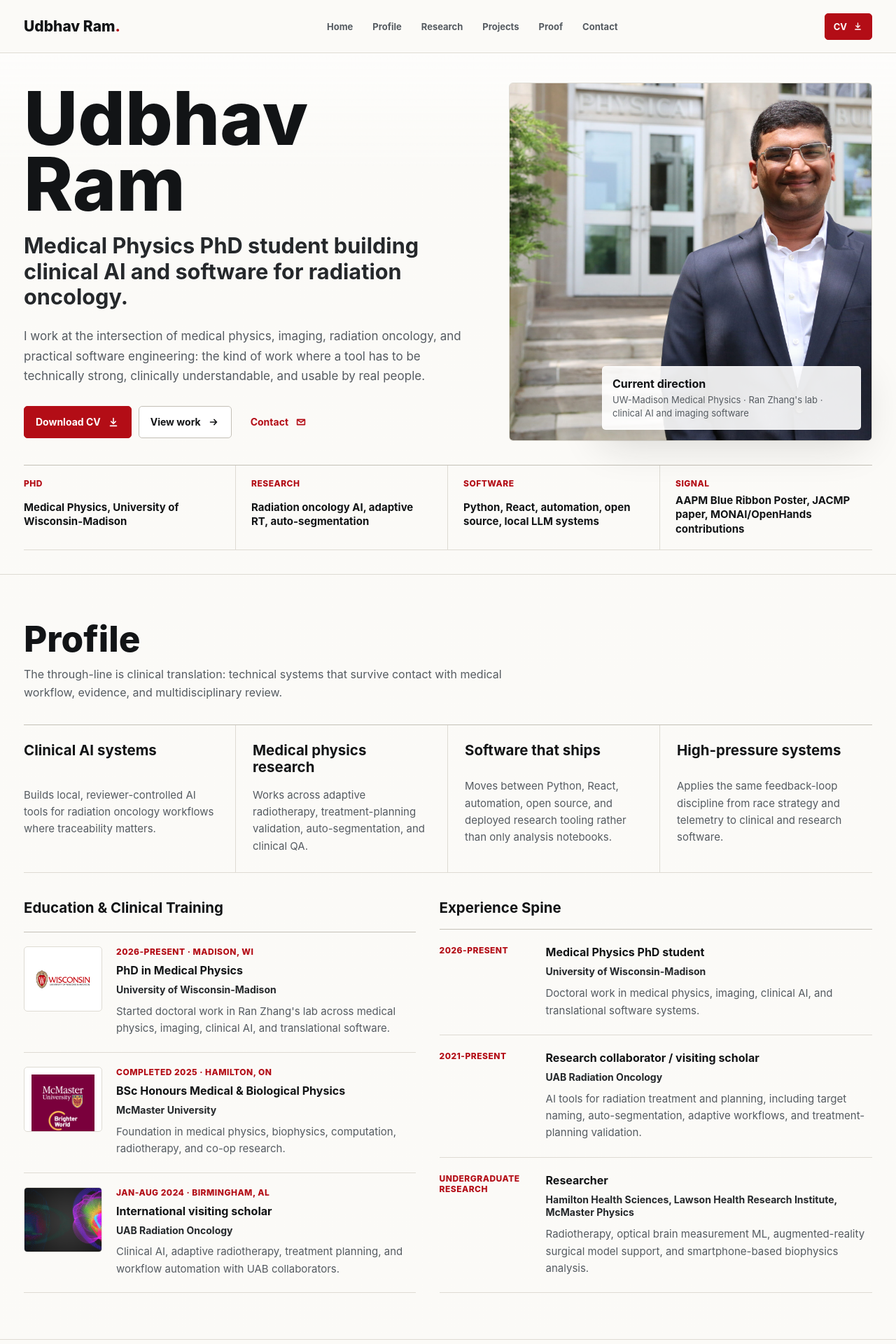
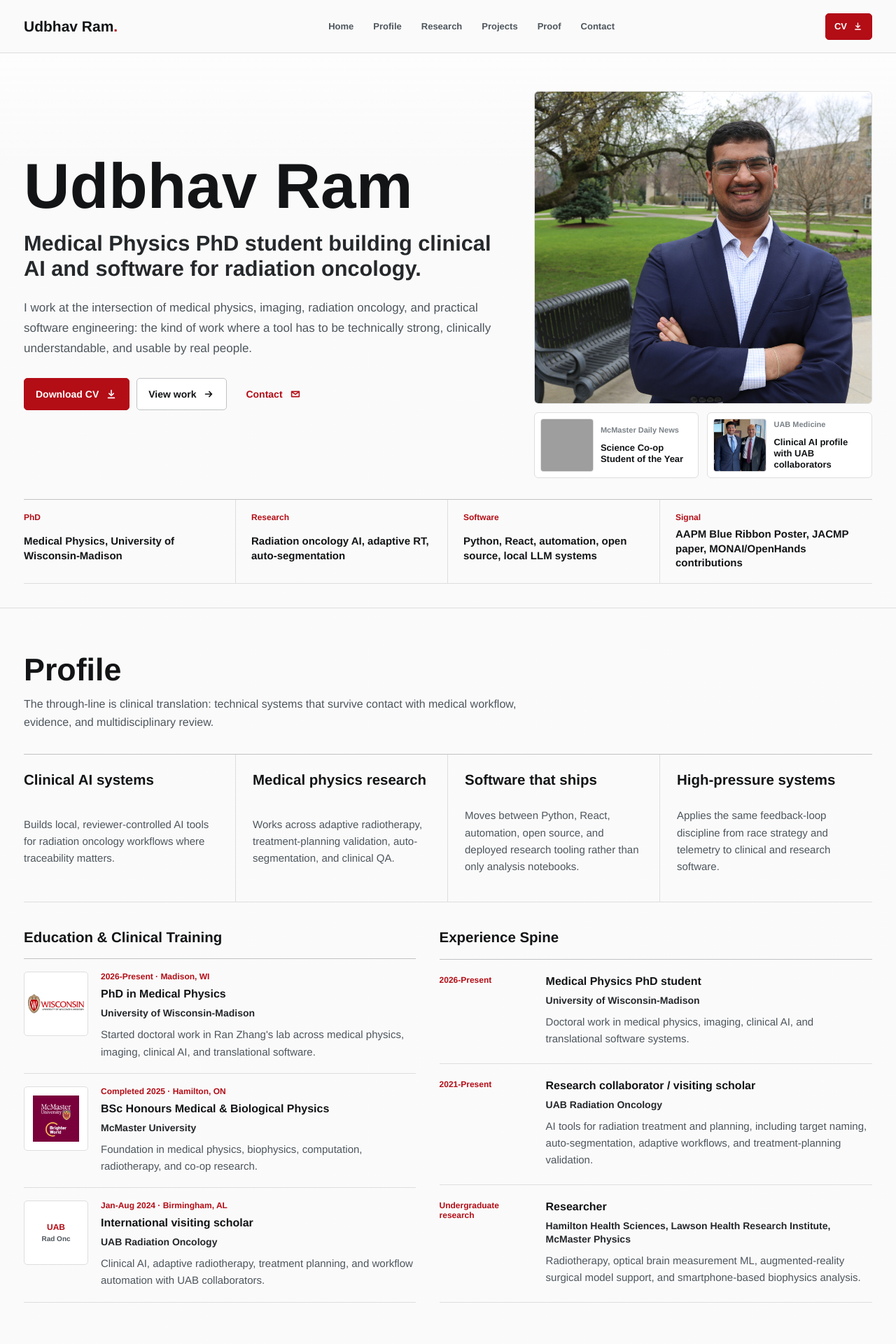
Before and after one commit to udiram/udbhavram.com, a React (Vite) app: page / in a window 1280 px wide. Shown: the top 1920 px of the page at 70% size. Built offline with nearby package versions, Linux system fonts and the light colour scheme; grey boxes are pictures that could not be loaded.

Commit message:
Refine portfolio imagery and layout

```diff
--- a/src/App.css
+++ b/src/App.css
@@ -37,24 +37,24 @@ svg {
 }
 
 .portfolio-site {
-  --bg: #fbfaf7;
+  --bg: #fafafa;
   --surface: #ffffff;
-  --surface-soft: #f2f0eb;
+  --surface-soft: #f3f4f3;
   --ink: #121416;
-  --muted: #555b61;
-  --soft: #858b91;
-  --line: #dedbd3;
-  --line-strong: #c4c0b7;
+  --muted: #4e565d;
+  --soft: #7a8187;
+  --line: #dedede;
+  --line-strong: #bfc2c4;
   --accent: #b30d16;
   --accent-dark: #84080f;
   --charcoal: #25282b;
   min-height: 100svh;
   overflow-x: clip;
   background:
-    linear-gradient(180deg, rgba(255, 255, 255, 0.86), rgba(251, 250, 247, 0.95) 240px),
+    linear-gradient(180deg, rgba(255, 255, 255, 0.88), rgba(250, 250, 250, 0.96) 240px),
     var(--bg);
   color: var(--ink);
-  font-family: "Avenir Next", "Inter", "Helvetica Neue", ui-sans-serif, system-ui, sans-serif;
+  font-family: "Helvetica Neue", "Avenir Next", ui-sans-serif, system-ui, sans-serif;
 }
 
 .site-header,
@@ -75,7 +75,7 @@ svg {
   align-items: center;
   gap: 26px;
   border-bottom: 1px solid var(--line);
-  background: rgba(251, 250, 247, 0.92);
+  background: rgba(250, 250, 250, 0.94);
   backdrop-filter: blur(18px);
 }
 
@@ -96,7 +96,7 @@ a {
 .brand {
   color: var(--ink);
   font-size: 21px;
-  font-weight: 780;
+  font-weight: 740;
   letter-spacing: 0;
   white-space: nowrap;
 }
@@ -125,7 +125,7 @@ a {
   border-bottom: 2px solid transparent;
   color: var(--muted);
   font-size: 13px;
-  font-weight: 680;
+  font-weight: 620;
   letter-spacing: 0;
 }
 
@@ -147,7 +147,7 @@ a {
   color: #fff;
   padding: 0 12px;
   font-size: 13px;
-  font-weight: 750;
+  font-weight: 680;
 }
 
 .header-action svg {
@@ -170,16 +170,16 @@ p {
 h1 {
   max-width: 720px;
   color: var(--ink);
-  font-size: clamp(60px, 8.3vw, 122px);
-  font-weight: 820;
+  font-size: clamp(56px, 7.1vw, 96px);
+  font-weight: 760;
   letter-spacing: 0;
   line-height: 0.88;
 }
 
 h2 {
   color: var(--ink);
-  font-size: clamp(32px, 4vw, 54px);
-  font-weight: 780;
+  font-size: clamp(31px, 3.5vw, 48px);
+  font-weight: 730;
   letter-spacing: 0;
   line-height: 0.98;
 }
@@ -187,7 +187,7 @@ h2 {
 h3 {
   color: var(--ink);
   font-size: clamp(19px, 1.6vw, 25px);
-  font-weight: 720;
+  font-weight: 680;
   line-height: 1.2;
 }
 
@@ -206,11 +206,11 @@ img {
 
 .hero {
   display: grid;
-  grid-template-columns: minmax(0, 0.98fr) minmax(370px, 0.8fr);
-  gap: 34px 58px;
-  align-items: center;
-  min-height: calc(100svh - 76px);
-  padding-top: 42px;
+  grid-template-columns: minmax(0, 1fr) minmax(360px, 0.72fr);
+  gap: 30px 58px;
+  align-items: start;
+  min-height: auto;
+  padding-top: 54px;
   padding-bottom: 34px;
 }
 
@@ -219,13 +219,14 @@ img {
   align-content: center;
   gap: 24px;
   min-width: 0;
+  padding-top: 96px;
 }
 
 .role-line {
   max-width: 720px;
   color: var(--charcoal);
   font-size: clamp(23px, 2.4vw, 34px);
-  font-weight: 650;
+  font-weight: 610;
   line-height: 1.18;
 }
 
@@ -253,7 +254,7 @@ img {
   padding: 0 16px;
   color: var(--ink);
   font-size: 14px;
-  font-weight: 740;
+  font-weight: 660;
   letter-spacing: 0;
 }
 
@@ -304,35 +305,70 @@ img {
 .hero-media {
   position: relative;
   display: grid;
-  align-content: stretch;
-  height: min(64svh, 610px);
-  min-height: 430px;
+  align-content: start;
+  gap: 12px;
+  min-height: 0;
 }
 
 .hero-image {
-  height: 100%;
+  aspect-ratio: 1.08 / 1;
   min-height: 0;
 }
 
 .hero-image img {
-  object-position: 58% center;
+  object-position: 62% 43%;
 }
 
-.hero-caption {
-  position: absolute;
-  right: 16px;
-  bottom: 16px;
+.hero-evidence-grid {
   display: grid;
-  gap: 4px;
-  width: min(370px, calc(100% - 32px));
-  border: 1px solid rgba(255, 255, 255, 0.62);
-  border-radius: 5px;
-  background: rgba(255, 255, 255, 0.9);
-  padding: 14px;
-  box-shadow: 0 18px 60px rgba(26, 24, 22, 0.16);
+  grid-template-columns: repeat(2, minmax(0, 1fr));
+  gap: 12px;
 }
 
-.hero-caption strong,
+.evidence-tile {
+  display: grid;
+  grid-template-columns: 76px minmax(0, 1fr);
+  gap: 10px;
+  align-items: center;
+  min-width: 0;
+  border: 1px solid var(--line);
+  border-radius: 6px;
+  background: var(--surface);
+  padding: 8px;
+  text-decoration: none;
+}
+
+.evidence-tile .image-frame {
+  grid-row: span 2;
+  aspect-ratio: 1;
+  border-radius: 4px;
+}
+
+.evidence-tile .image-frame img {
+  object-position: 50% 34%;
+}
+
+.evidence-tile span {
+  align-self: end;
+  color: var(--soft);
+  font-size: 11px;
+  font-weight: 650;
+  line-height: 1.25;
+}
+
+.evidence-tile strong {
+  align-self: start;
+  color: var(--ink);
+  font-size: 13px;
+  font-weight: 680;
+  line-height: 1.25;
+}
+
+.evidence-tile:hover strong,
+.evidence-tile:focus-visible strong {
+  color: var(--accent);
+}
+
 .hero-proof strong,
 .logo-ledger strong,
 .timeline-ledger strong,
@@ -340,12 +376,6 @@ img {
 .media-card strong,
 .recognition-panel strong {
   color: var(--ink);
-}
-
-.hero-caption span {
-  color: var(--muted);
-  font-size: 13px;
-  line-height: 1.42;
 }
 
 .hero-proof {
@@ -384,9 +414,9 @@ img {
 .timeline-ledger span {
   color: var(--accent);
   font-size: 12px;
-  font-weight: 800;
-  letter-spacing: 0.04em;
-  text-transform: uppercase;
+  font-weight: 700;
+  letter-spacing: 0;
+  text-transform: none;
 }
 
 .hero-proof strong {
@@ -418,7 +448,7 @@ img {
   gap: 8px;
   color: var(--charcoal);
   font-size: 14px;
-  font-weight: 760;
+  font-weight: 660;
   white-space: nowrap;
 }
 
@@ -478,15 +508,15 @@ img {
 
 .logo-ledger article {
   display: grid;
-  grid-template-columns: 112px minmax(0, 1fr);
-  gap: 20px;
+  grid-template-columns: 92px minmax(0, 1fr);
+  gap: 18px;
   align-items: start;
-  padding: 20px 0;
+  padding: 18px 0;
 }
 
 .logo-box {
   display: grid;
-  aspect-ratio: 1.2;
+  aspect-ratio: 1;
   align-items: center;
   justify-items: center;
   overflow: hidden;
@@ -499,12 +529,29 @@ img {
   width: 100%;
   height: 100%;
   object-fit: contain;
-  padding: 10px;
+  padding: 12px;
 }
 
-.logo-ledger article:nth-child(3) .logo-box img {
-  object-fit: cover;
-  padding: 0;
+.logo-ledger article:first-child .logo-box img {
+  transform: scale(1.42);
+}
+
+.logo-wordmark {
+  display: grid;
+  justify-items: center;
+  color: #126a45;
+  font-size: 26px;
+  font-weight: 760;
+  line-height: 0.95;
+}
+
+.logo-wordmark small {
+  margin-top: 5px;
+  color: var(--muted);
+  font-size: 10px;
+  font-weight: 650;
+  letter-spacing: 0;
+  text-transform: none;
 }
 
 .logo-ledger article > div:last-child,
@@ -524,7 +571,7 @@ img {
   color: var(--charcoal);
   font-size: 14px;
   font-style: normal;
-  font-weight: 650;
+  font-weight: 600;
   line-height: 1.35;
 }
 
@@ -562,7 +609,7 @@ img {
 .research-tabs button strong {
   color: var(--muted);
   font-size: 17px;
-  font-weight: 680;
+  font-weight: 610;
   line-height: 1.32;
 }
 
@@ -573,18 +620,18 @@ img {
 
 .research-detail {
   display: grid;
-  grid-template-columns: minmax(320px, 0.92fr) minmax(0, 1fr);
+  grid-template-columns: minmax(260px, 0.68fr) minmax(0, 1fr);
   gap: 26px;
   align-items: center;
   border: 1px solid var(--line);
   border-radius: 6px;
   background: var(--surface);
   padding: 18px;
-  box-shadow: 0 24px 80px rgba(26, 24, 22, 0.07);
 }
 
 .research-detail .image-frame {
-  aspect-ratio: 1.25;
+  aspect-ratio: 1.5;
+  background: #f7f7f7;
 }
 
 .research-detail .image-frame img {
@@ -620,24 +667,24 @@ img {
 
 .project-grid {
   display: grid;
-  grid-template-columns: repeat(2, minmax(0, 1fr));
-  gap: 24px;
+  grid-template-columns: 1fr;
+  gap: 0;
+  border-top: 1px solid var(--line-strong);
 }
 
 .project-card {
   display: grid;
-  grid-template-columns: 210px minmax(0, 1fr);
-  gap: 18px;
+  grid-template-columns: 164px minmax(0, 1fr);
+  gap: 20px;
   min-width: 0;
-  border: 1px solid var(--line);
-  border-radius: 6px;
-  background: var(--surface);
-  padding: 14px;
-  box-shadow: 0 18px 50px rgba(26, 24, 22, 0.05);
+  border-bottom: 1px solid var(--line);
+  padding: 16px 0;
 }
 
 .project-card .image-frame {
-  aspect-ratio: 1.12;
+  aspect-ratio: 1.28;
+  border-color: var(--line);
+  background: #f7f7f7;
 }
 
 .project-card .image-frame img {
@@ -661,7 +708,7 @@ img {
 dt {
   color: var(--soft);
   font-size: 13px;
-  font-weight: 760;
+  font-weight: 650;
 }
 
 dd {
@@ -677,7 +724,7 @@ dd {
   gap: 6px;
   color: var(--accent);
   font-size: 13px;
-  font-weight: 760;
+  font-weight: 650;
 }
 
 .proof-layout {
@@ -697,6 +744,10 @@ dd {
 
 .media-card .image-frame {
   aspect-ratio: 1.38;
+}
+
+.media-card .image-frame img {
+  object-position: 50% 35%;
 }
 
 .recognition-panel {
@@ -797,7 +848,7 @@ dd {
   padding: 0 10px;
   color: var(--charcoal);
   font-size: 13px;
-  font-weight: 700;
+  font-weight: 620;
 }
 
 .social-link svg {
@@ -816,7 +867,7 @@ form label {
   gap: 7px;
   color: var(--charcoal);
   font-size: 14px;
-  font-weight: 720;
+  font-weight: 620;
 }
 
 input,
@@ -893,10 +944,16 @@ form .button {
     min-height: auto;
   }
 
-  .hero-media,
+  .hero-copy {
+    padding-top: 0;
+  }
+
+  .hero-media {
+    min-height: 0;
+  }
+
   .hero-image {
-    height: auto;
-    min-height: 420px;
+    min-height: 480px;
   }
 
   .hero-proof,
@@ -953,16 +1010,20 @@ form .button {
   }
 
   .section {
-    padding: 46px 18px;
+    padding: 40px 18px;
   }
 
   .hero {
-    padding-top: 38px;
+    padding-top: 34px;
+  }
+
+  .hero-copy {
+    gap: 19px;
   }
 
   h1 {
-    font-size: clamp(48px, 16vw, 72px);
-    line-height: 0.92;
+    font-size: clamp(44px, 14.5vw, 62px);
+    line-height: 0.94;
   }
 
   h2 {
@@ -970,15 +1031,16 @@ form .button {
   }
 
   .role-line {
-    font-size: 20px;
+    font-size: 19px;
   }
 
   .hero-summary,
   .section-intro p {
-    font-size: 15px;
+    font-size: 14.5px;
   }
 
   .hero-actions,
+  .hero-evidence-grid,
   .section-intro,
   .hero-proof,
   .focus-grid,
@@ -998,17 +1060,12 @@ form .button {
     width: 100%;
   }
 
-  .hero-media,
-  .hero-image {
-    min-height: 300px;
+  .hero-media {
+    min-height: 0;
   }
 
-  .hero-caption {
-    position: static;
-    width: 100%;
-    border-top: 0;
-    border-radius: 0 0 5px 5px;
-    box-shadow: none;
+  .hero-image {
+    min-height: 340px;
   }
 
   .hero-proof div,
@@ -1021,23 +1078,41 @@ form .button {
     padding: 17px 0;
   }
 
+  .focus-grid article {
+    min-height: 0;
+  }
+
   .logo-ledger article,
   .timeline-ledger article {
     grid-template-columns: 1fr;
   }
 
   .logo-box {
-    width: 118px;
+    width: 92px;
   }
 
   .research-detail,
-  .project-card,
   .media-card,
   .recognition-panel {
     padding: 14px;
   }
 
-  .project-card .image-frame,
+  .project-card {
+    grid-template-columns: 112px minmax(0, 1fr);
+    gap: 14px;
+    padding: 16px 0;
+  }
+
+  .project-card .image-frame {
+    min-height: 0;
+    aspect-ratio: 1.08;
+  }
+
+  .project-card dl div {
+    grid-template-columns: 1fr;
+    gap: 2px;
+  }
+
   .media-card .image-frame {
     min-height: 190px;
   }
--- a/src/App.tsx
+++ b/src/App.tsx
@@ -16,13 +16,23 @@ type LinkItem = {
 
 type IconName = 'arrow' | 'download' | 'mail' | 'github' | 'scholar' | 'linkedin' | 'medium'
 
+type EducationRow = {
+  logo?: ImageAsset
+  mark?: string
+  markDetail?: string
+  title: string
+  place: string
+  detail: string
+  meta: string
+}
+
 const resumeHref = '/assets/Udbhav_Ram_resume.pdf'
 
 const imageAssets = {
   hero: {
-    src: '/assets/sourced/mcmaster-uab-scholar-original.jpg',
-    alt: 'Udbhav Ram in the McMaster international visiting scholar profile',
-    source: 'https://science.mcmaster.ca/international-visiting-scholar-at-the-university-of-alabama-at-birmingham-the-latest-of-many-achievements-for-mcmaster-science-undergrad/',
+    src: '/assets/sourced/mcmaster-convocation.jpg',
+    alt: 'Udbhav Ram in the McMaster Science convocation profile portrait',
+    source: 'https://science.mcmaster.ca/convocation-countdown-with-udbhav-ram/',
   },
   mentor: {
     src: '/assets/sourced/uab-agarwal-udi.jpg',
@@ -58,6 +68,16 @@ const imageAssets = {
     src: '/assets/sourced/uab-radonc-treatment-hero.png',
     alt: 'UAB Radiation Oncology treatment planning visual',
     source: 'https://www.uab.edu/medicine/radonc/',
+  },
+  uabEmployerAward: {
+    src: '/assets/sourced/uab-employer-award-1.jpg',
+    alt: 'Udbhav Ram with UAB Radiation Oncology collaborators after employer award recognition',
+    source: 'https://www.uab.edu/medicine/news/latest-news/mcmaster-student-and-mentor',
+  },
+  uabPresentation: {
+    src: '/assets/sourced/uab-udi-presentation.jpg',
+    alt: 'Udbhav Ram presenting clinical AI research at UAB Radiation Oncology',
+    source: 'https://www.uab.edu/medicine/news/latest-news/mcmaster-student-and-mentor',
   },
   aapm2025: {
     src: '/assets/sourced/screens/aapm-2025-tg263-page.png',
@@ -137,7 +157,7 @@ const focusAreas = [
   },
 ]
 
-const educationRows = [
+const educationRows: EducationRow[] = [
   {
     logo: imageAssets.uwMadisonLogo,
     title: 'PhD in Medical Physics',
@@ -153,7 +173,8 @@ const educationRows = [
     meta: 'Completed 2025 · Hamilton, ON',
   },
   {
-    logo: imageAssets.uabRadonc,
+    mark: 'UAB',
+    markDetail: 'Rad Onc',
     title: 'International visiting scholar',
     place: 'UAB Radiation Oncology',
     detail: 'Clinical AI, adaptive radiotherapy, treatment planning, and workflow automation with UAB collaborators.',
@@ -295,7 +316,7 @@ const archiveItems = [
     text: "Automated prosthetic limb prototype, FRC/Robotique Zone01 mentorship, and Sparkin' STEM French curriculum coordination.",
   },
   {
-    image: imageAssets.uwMedicalPhysics,
+    image: imageAssets.uabPresentation,
     title: 'Clinical service & teaching',
     text: 'Hospital volunteering, radiation oncology shadowing, yoga instruction, community programming, and long-term music training.',
   },
@@ -495,9 +516,17 @@ function Hero() {
       </div>
       <div className="hero-media">
         <ImageFrame image={imageAssets.hero} className="hero-image" />
-        <div className="hero-caption">
-          <strong>Current direction</strong>
-          <span>UW-Madison Medical Physics · Ran Zhang's lab · clinical AI and imaging software</span>
+        <div className="hero-evidence-grid" aria-label="External profile evidence">
+          <ExternalLink href="https://news.mcmaster.ca/udbhav-rams-co-op-supervisors-flew-in-from-alabama-to-give-him-an-award/" className="evidence-tile">
+            <ImageFrame image={imageAssets.coopAward} />
+            <span>McMaster Daily News</span>
+            <strong>Science Co-op Student of the Year</strong>
+          </ExternalLink>
+          <ExternalLink href="https://www.uab.edu/medicine/news/latest-news/mcmaster-student-and-mentor" className="evidence-tile">
+            <ImageFrame image={imageAssets.mentor} />
+            <span>UAB Medicine</span>
+            <strong>Clinical AI profile with UAB collaborators</strong>
+          </ExternalLink>
         </div>
       </div>
       <div className="hero-proof" aria-label="Profile highlights">
@@ -539,7 +568,14 @@ function Profile() {
             {educationRows.map((item) => (
               <article key={item.title}>
                 <div className="logo-box">
-                  <img src={item.logo.src} alt={item.logo.alt} />
+                  {item.logo ? (
+                    <img src={item.logo.src} alt={item.logo.alt} />
+                  ) : (
+                    <span className="logo-wordmark" aria-label={`${item.place} mark`}>
+                      {item.mark}
+                      <small>{item.markDetail}</small>
+                    </span>
+                  )}
                 </div>
                 <div>
                   <span>{item.meta}</span>
@@ -602,7 +638,7 @@ function Research() {
             <h3>{selected.title}</h3>
             <p>{selected.text}</p>
             <ExternalLink href={selected.href} className="button secondary">
-              Open source <Icon name="arrow" />
+              Open publication <Icon name="arrow" />
             </ExternalLink>
           </div>
         </article>
```
